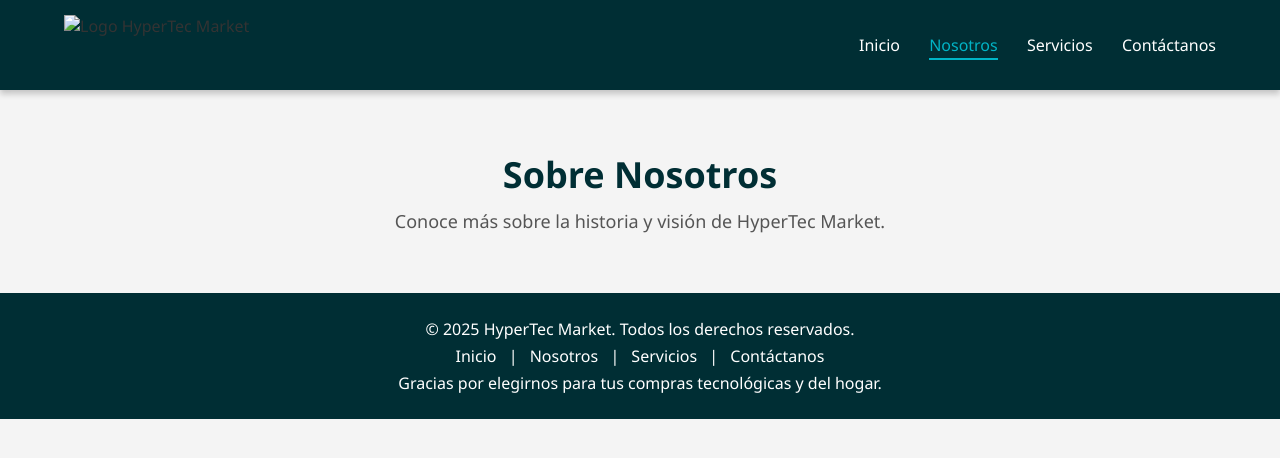
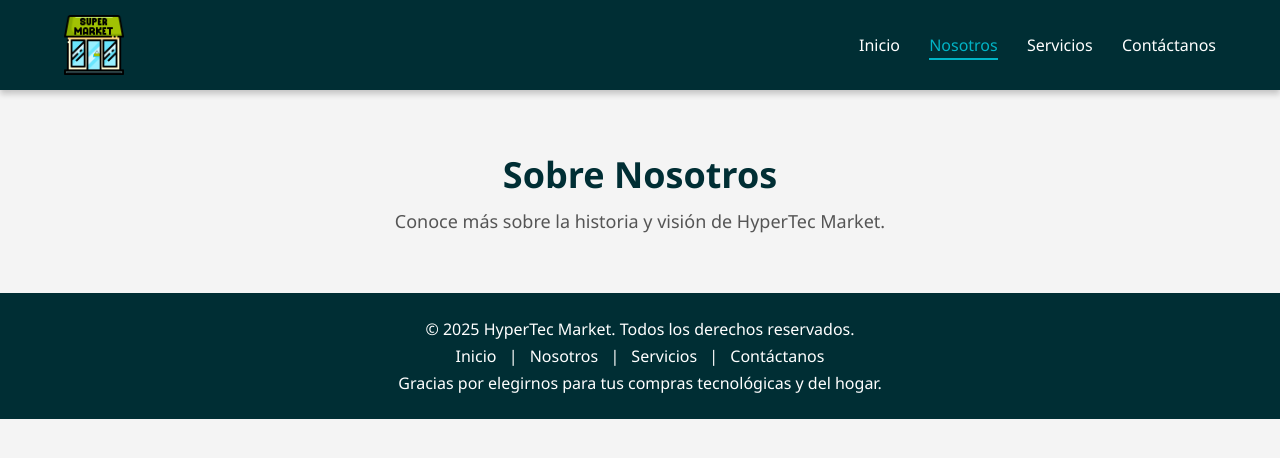
Before and after one commit to J4mesC4still0/HyperTec_Pagina, a plain HTML site: page nosotros.html in a window 1280 px wide. Drawn offline with Linux system fonts and the light colour scheme.

Commit message:
Fixed Logo

```diff
--- a/nosotros.html
+++ b/nosotros.html
@@ -12,7 +12,7 @@
 
     <header class="main-header">
         <div class="header-container">
-            <img src=SRC/img/img_index/logo_supermercado.png" alt="Logo HyperTec Market" class="logo">
+            <img src="SRC/img/img_index/logo_supermercado.png" alt="Logo HyperTec Market" class="logo">
             <nav class="nav-menu">
                 <a href="index.html">Inicio</a>
                 <a href="nosotros.html" class="active">Nosotros</a>
```
